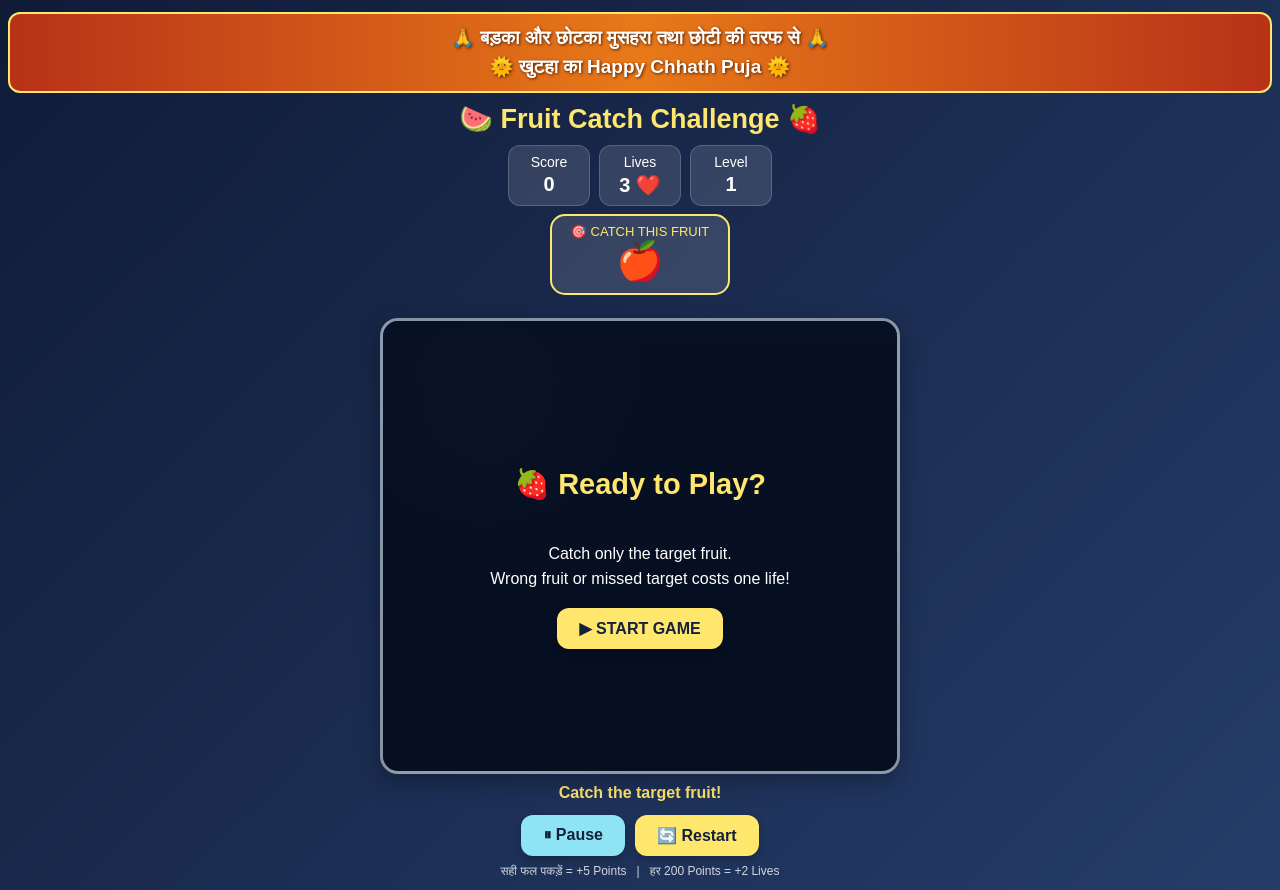
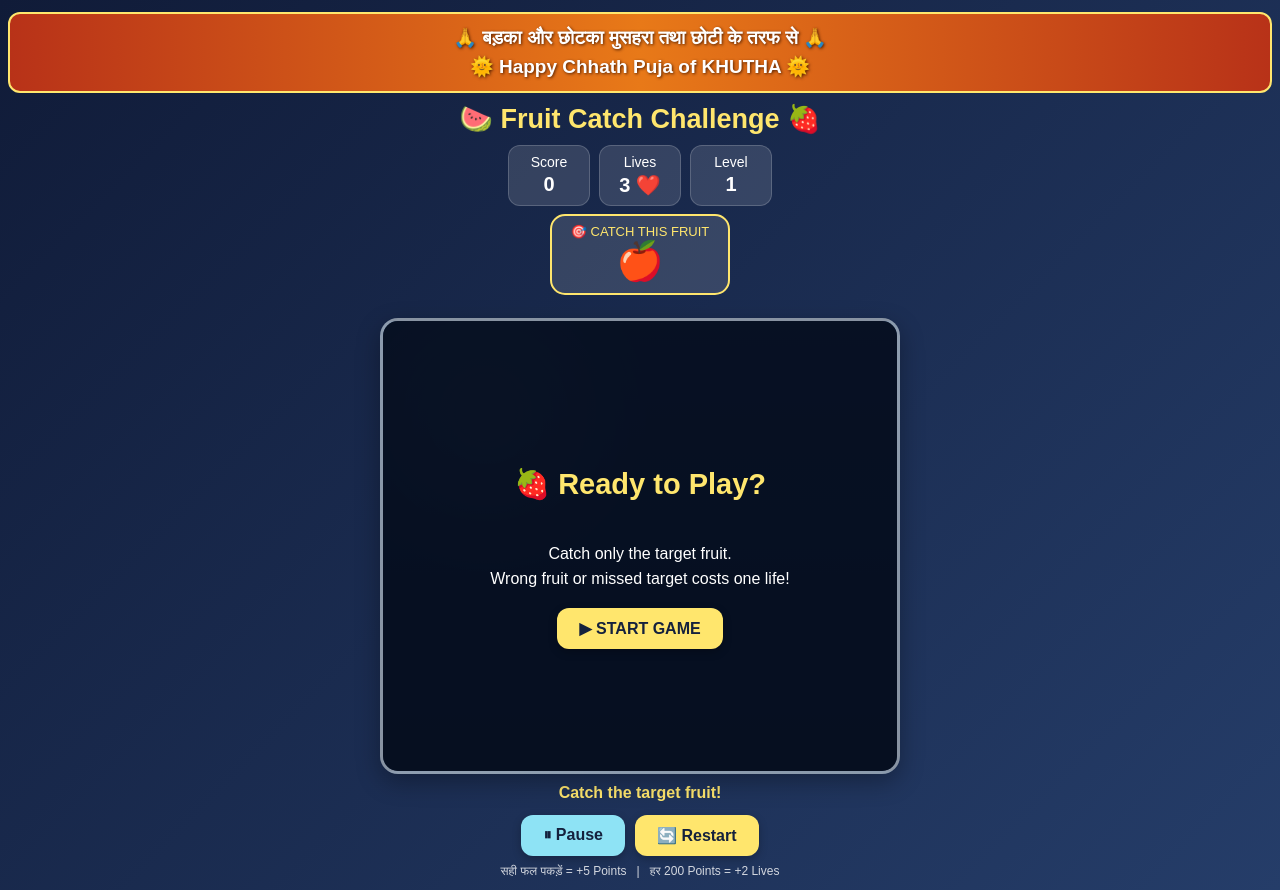
Before and after one commit to rahulphc216/Fruitcatchgame, a plain HTML site: page index.html in a window 1280 px wide. Drawn offline with Linux system fonts and the light colour scheme.

Commit message:
Update index.html

```diff
--- a/index.html
+++ b/index.html
@@ -204,9 +204,9 @@ button:active {
 <header>
 
   <div class="greeting">
-    🙏 बड़का और छोटका मुसहरा तथा छोटी की तरफ से 🙏
+    🙏 बड़का और छोटका मुसहरा तथा छोटी के तरफ से 🙏
     <br>
-    🌞 खुटहा का Happy Chhath Puja 🌞
+    🌞 Happy Chhath Puja of KHUTHA 🌞
   </div>
 
   <h1>🍉 Fruit Catch Challenge 🍓</h1>
```
